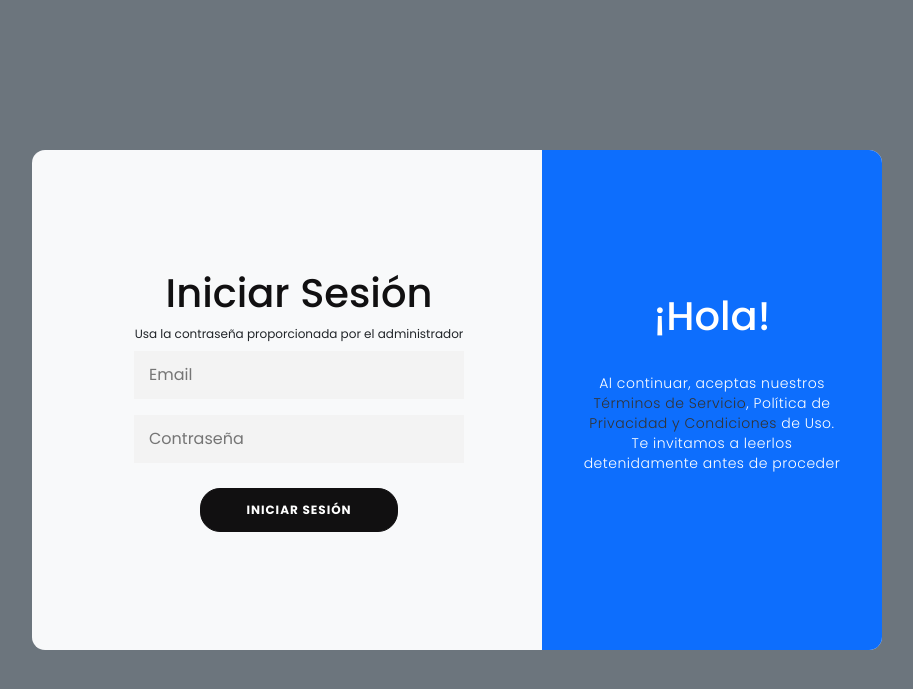
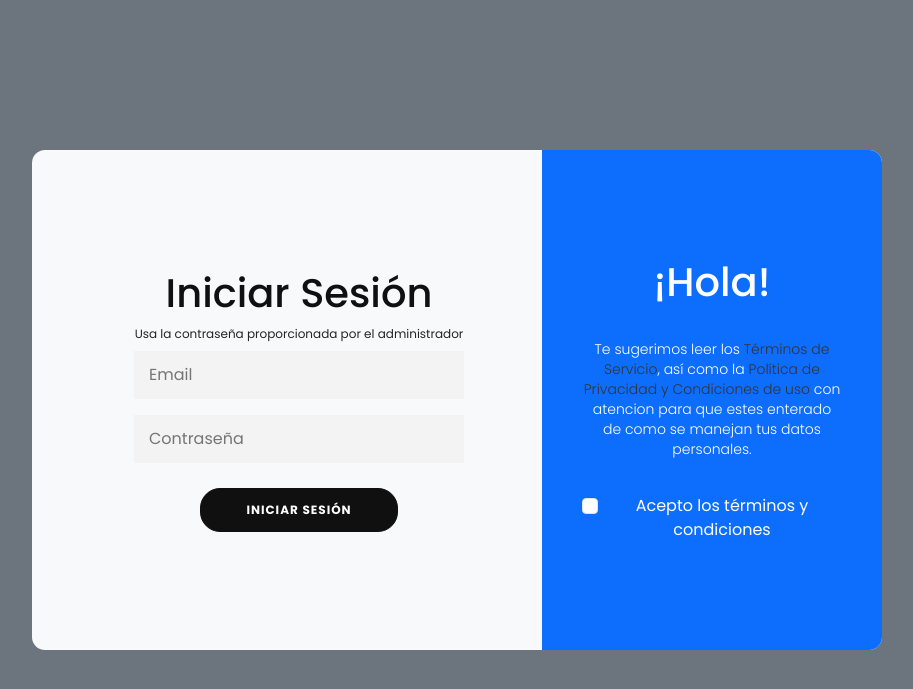
Before and after one commit to AlejandroJer/3-Parcial, a PHP site: page /auth/login.php in a window 1280 px wide. Shown: the top 689 px of the page, without its empty margins (183-1096 px from the left). Run offline with PHP 8.4, Linux system fonts and the light colour scheme.

Commit message:
re-edit the login, to redirect in other page to see the terms and condition, etc

```diff
--- a/auth/login.php
+++ b/auth/login.php
@@ -11,56 +11,21 @@
 </head>
 <body class="bg-secondary">
     <div class="container bg-light" id="container">
-        <!-- <div class="form-container sign-up-container">
-            <form action="#">
-                <h1>Crear tu cuenta</h1>
-
-                <span>o usa tu email para registrarte</span>
+        <form action="./login_handler.php" method="POST">
+            <div class="form-container sign-in-container">
+                <div id="form">
+                    <h1>Iniciar Sesión</h1>
+                    <span> Usa la contraseña proporcionada por el administrador</span>
                     <div class="infield">
-                    <input type="text" placeholder="Nombre" />
-                    <label></label>
-                </div>
-
-                <div class="infield">
-                    <input type="text" placeholder="Apellido" />
-                    <label></label>
-
+                        <input type="email" placeholder="Email" name="email" required>
+                        <label class="label"></label>
                     </div>
                     <div class="infield">
-                    <input type="email" placeholder="Email" name="email"/>
-                    <label></label>
+                        <input type="password" placeholder="Contraseña" name="password" required>
+                        <label class="label"></label>
                     </div>
-                <div class="infield">
-                    <input type="password" placeholder="Contraseña" />
-                    <label></label>
+                    <button type="submit" name="submit" id="submit">Iniciar Sesión</button>
                 </div>
-                <div class="infield">
-                    <input type="sexo" placeholder="Sexo" />
-                    <label></label>
-                </div>
-                <button>Registrarse</button>
-            </form>
-        </div> -->
-        <div class="form-container sign-in-container">
-            <form action="./login_handler.php" method="POST">
-                <h1>Iniciar Sesión</h1>
-                <!-- <div class="social-container">
-                    <a href="#" class="social"><i class="fab fa-facebook-f"></i></a>
-                    <a href="#" class="social"><i class="fab fa-google-plus-g"></i></a>
-                    <a href="#" class="social"><i class="fab fa-linkedin-in"></i></a>
-                </div> -->
-                <span> Usa la contraseña proporcionada por el administrador</span>
-                <div class="infield">
-                    <input type="email" placeholder="Email" name="email"/>
-                    <label></label>
-                </div>
-                <div class="infield">
-                    <input type="password" placeholder="Contraseña" name="password" />
-                    <label></label>
-                </div>
-                <!-- <a href="#" class="forgot">¿Olvistaste tu contraseña?</a> -->
-                <button type="submit" name="submit" id="submit">Iniciar Sesión</button>
-            </form>
             </div>
             <div class="overlay-container" id="overlayCon">
                 <div class="overlay bg-primary">
@@ -71,31 +36,20 @@
                     </div>
                     <div class="overlay-panel overlay-right">
                         <h1>¡Hola!</h1>
-                    <p>Al continuar, aceptas nuestros <a href="..\TerminosDeServicioJEMAS.pdf" download="TerminosDeServicioJEMAS.pdf">Términos de Servicio</a>, Política de <a href="..\PrivacidadYCondicionesJEMAS.pdf" download="PrivacidadYCondicionesJEMAS.pdf">Privacidad y Condiciones</a> de Uso. Te invitamos a leerlos detenidamente antes de proceder</p>
-                    <!-- <button>Registrarse</button> -->
+                        <p>
+                            Te sugerimos leer los
+                            <a href="..\TerminosDeServicioJEMAS.pdf" target="_blank">Términos de Servicio</a>, así como la
+                            <a href="..\PrivacidadYCondicionesJEMAS.pdf" target="_blank">Política de Privacidad y Condiciones de uso</a>
+                            con atencion para que estes enterado de como se manejan tus datos personales.
+                        </p>
+                        <div class="d-flex">
+                            <input class="form-check-input p-0" type="checkbox" name="" id="" required>
+                            <label class="form-check-label my-0 ms-1">Acepto los términos y condiciones</label>
                         </div>
                     </div>
-            <!-- <button id="overlayBtn"></button> -->
                 </div>
             </div>
-
-
-
-    <!-- JS -->
-    <!-- <script>
-       const container = document.getElementById('container');
-       const overlayCon = document.getElementById('overlayCon');
-       const overlayBtn = document.getElementById('overlayBtn');
-
-        overlayBtn.addEventListener('click', ()=> {
-            container.classList.toggle('right-panel-active');
-
-            overlayBtn.classList.remove('btnScaled');
-            window.requestAnimationFrame(()=> {
-                overlayBtn.classList.add('btnScaled');
-            })
-        });
-    </script> -->
-
+        </form>
+    </div>
 </body>
 </html>
--- a/sources/css/login.css
+++ b/sources/css/login.css
@@ -45,7 +45,7 @@ body {
     z-index: 2;
 }
 
-form{
+#form{
     height: 100%;
     display: flex;
     flex-direction: column;
@@ -75,7 +75,7 @@ input{
     outline: none;
 
 }
-label{
+.label{
     position: absolute;
     left: 50%;
     top: 100%;
@@ -180,7 +180,6 @@ p{
     font-size: 14px;
     font-weight: 300;
     line-height: 20px;
-    letter-spacing: 0.5px;
     margin: 25px 0px 35px;
 }
 .overlay-panel button {
```
Lines whose indentation alone changed are shown as unchanged.
